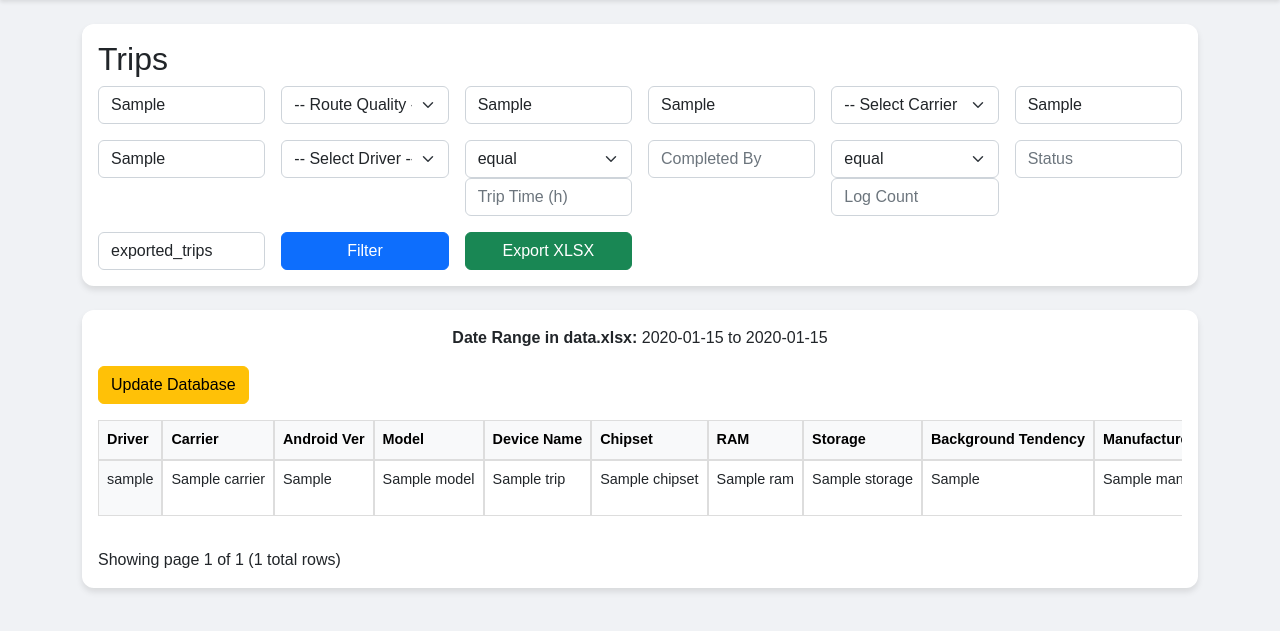
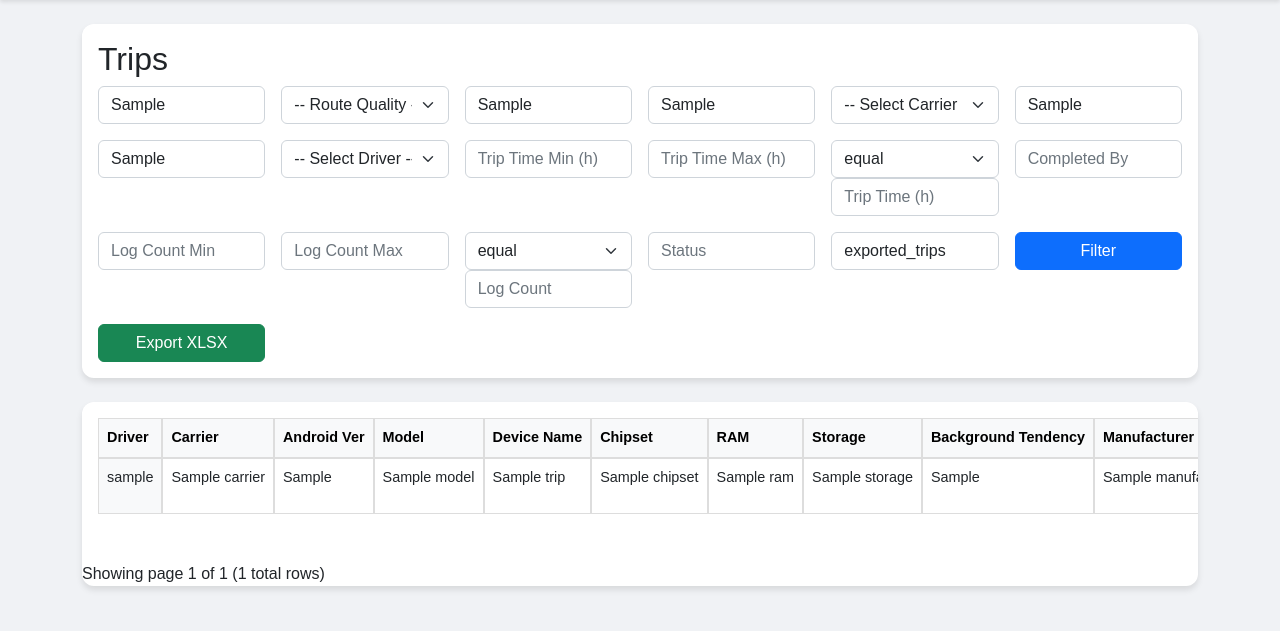
Before and after one commit to go-illa/exportmixpanel, a Flask app: template templates/trips.html in a window 1280 px wide. Shown: the part 56-687 px from the top of the page. Run offline with Flask 3, Linux system fonts and the light colour scheme; the template is opened without the code that fills it: most values are stand-ins (such as "Sample title", 1, 10 or a date in 2020).

Commit message:
Enhance trip filtering capabilities by introducing range filters for trip time and log count in both the backend and frontend. Updated the export_trips function to support new filtering logic, allowing users to specify minimum and maximum values. Modified the trips template to include input fields for these new filters, improving user experience and data accuracy.

```diff
--- a/app.py
+++ b/app.py
@@ -356,8 +356,8 @@ def update_db():
 def export_trips():
     """
     Export filtered trips to XLSX, merging with DB data (including trip_time, completed_by,
-    coordinate_count (log count), status, and route_quality), with operator‐based filtering for trip_time
-    and log_count.
+    coordinate_count (log count), status, and route_quality). Supports both operator-based filtering
+    and new range filtering for trip_time and log_count.
     """
     session_local = Session()
     # Basic filters from the request (note: route_quality filtering will be applied after merging)
@@ -379,6 +379,12 @@ def export_trips():
     log_count = request.args.get("log_count", "").strip()
     log_count_op = request.args.get("log_count_op", "equal").strip()
     status_filter = request.args.get("status", "").strip()
+
+    # New range filter parameters for trip_time and log_count
+    trip_time_min = request.args.get("trip_time_min", "").strip()
+    trip_time_max = request.args.get("trip_time_max", "").strip()
+    log_count_min = request.args.get("log_count_min", "").strip()
+    log_count_max = request.args.get("log_count_max", "").strip()
 
     excel_path = os.path.join("data", "data.xlsx")
     excel_data = load_excel_data(excel_path)
@@ -417,7 +423,6 @@ def export_trips():
                 cd = float(db_trip.calculated_distance)
             except (TypeError, ValueError):
                 cd = None
-            # Overwrite with DB value; if quality is missing, it becomes ""
             row["route_quality"] = db_trip.route_quality or ""
             row["manual_distance"] = md if md is not None else ""
             row["calculated_distance"] = cd if cd is not None else ""
@@ -498,8 +503,21 @@ def export_trips():
             return value >= threshold
         return False
 
-    # Filter by trip_time using operator logic
-    if trip_time:
+    # Filter by trip_time: use range filtering if trip_time_min or trip_time_max provided, else operator filtering
+    if trip_time_min or trip_time_max:
+        if trip_time_min:
+            try:
+                tt_min = float(trip_time_min)
+                merged = [r for r in merged if r.get("trip_time") not in (None, "") and float(r.get("trip_time")) >= tt_min]
+            except ValueError:
+                pass
+        if trip_time_max:
+            try:
+                tt_max = float(trip_time_max)
+                merged = [r for r in merged if r.get("trip_time") not in (None, "") and float(r.get("trip_time")) <= tt_max]
+            except ValueError:
+                pass
+    elif trip_time:
         try:
             tt_value = float(trip_time)
             merged = [r for r in merged if r.get("trip_time") not in (None, "") and compare(float(r.get("trip_time")), trip_time_op, tt_value)]
@@ -510,8 +528,21 @@ def export_trips():
     if completed_by_filter:
         merged = [r for r in merged if r.get("completed_by") and str(r.get("completed_by")).strip().lower() == completed_by_filter.lower()]
 
-    # Filter by log_count (using coordinate_count) with operator logic
-    if log_count:
+    # Filter by log_count: use range filtering if log_count_min or log_count_max provided, else operator filtering
+    if log_count_min or log_count_max:
+        if log_count_min:
+            try:
+                lc_min = int(log_count_min)
+                merged = [r for r in merged if r.get("coordinate_count") not in (None, "") and int(r.get("coordinate_count")) >= lc_min]
+            except ValueError:
+                pass
+        if log_count_max:
+            try:
+                lc_max = int(log_count_max)
+                merged = [r for r in merged if r.get("coordinate_count") not in (None, "") and int(r.get("coordinate_count")) <= lc_max]
+            except ValueError:
+                pass
+    elif log_count:
         try:
             lc_value = int(log_count)
             merged = [r for r in merged if r.get("coordinate_count") not in (None, "") and compare(int(r.get("coordinate_count")), log_count_op, lc_value)]
@@ -548,6 +579,7 @@ def export_trips():
         download_name=filename,
         mimetype='application/vnd.openxmlformats-officedocument.spreadsheetml.sheet'
     )
+
 
 
 
@@ -810,13 +842,19 @@ def trips():
     carrier_filter = request.args.get("carrier", "").strip()
     variance_min = request.args.get("variance_min", type=float)
     variance_max = request.args.get("variance_max", type=float)
-    # New filters
+    # New filters for operator-based filtering
     trip_time_filter = request.args.get("trip_time", "").strip()
     trip_time_op = request.args.get("trip_time_op", "equal").strip()
     completed_by_filter = request.args.get("completed_by", "").strip()
     log_count_filter = request.args.get("log_count", "").strip()
     log_count_op = request.args.get("log_count_op", "equal").strip()
     status_filter = request.args.get("status", "").strip()
+
+    # New range filter parameters for trip_time and log_count
+    trip_time_min = request.args.get("trip_time_min", "").strip()
+    trip_time_max = request.args.get("trip_time_max", "").strip()
+    log_count_min = request.args.get("log_count_min", "").strip()
+    log_count_max = request.args.get("log_count_max", "").strip()
 
     excel_path = os.path.join("data", "data.xlsx")
     excel_data = load_excel_data(excel_path)
@@ -940,8 +978,21 @@ def trips():
             return value >= threshold
         return False
 
-    # Apply new filters:
-    if trip_time_filter:
+    # Apply new filters for trip_time: range filtering takes precedence over operator filtering
+    if trip_time_min or trip_time_max:
+        if trip_time_min:
+            try:
+                tt_min = float(trip_time_min)
+                excel_data = [r for r in excel_data if r.get("trip_time") not in (None, "") and float(r.get("trip_time")) >= tt_min]
+            except ValueError:
+                pass
+        if trip_time_max:
+            try:
+                tt_max = float(trip_time_max)
+                excel_data = [r for r in excel_data if r.get("trip_time") not in (None, "") and float(r.get("trip_time")) <= tt_max]
+            except ValueError:
+                pass
+    elif trip_time_filter:
         try:
             tt_value = float(trip_time_filter)
             excel_data = [r for r in excel_data if r.get("trip_time") not in (None, "") and compare(float(r.get("trip_time")), trip_time_op, tt_value)]
@@ -951,7 +1002,21 @@ def trips():
     if completed_by_filter:
         excel_data = [r for r in excel_data if r.get("completed_by") and str(r.get("completed_by")).strip().lower() == completed_by_filter.lower()]
 
-    if log_count_filter:
+    # Apply new filters for log_count: range filtering takes precedence over operator filtering
+    if log_count_min or log_count_max:
+        if log_count_min:
+            try:
+                lc_min = int(log_count_min)
+                excel_data = [r for r in excel_data if r.get("coordinate_count") not in (None, "") and int(r.get("coordinate_count")) >= lc_min]
+            except ValueError:
+                pass
+        if log_count_max:
+            try:
+                lc_max = int(log_count_max)
+                excel_data = [r for r in excel_data if r.get("coordinate_count") not in (None, "") and int(r.get("coordinate_count")) <= lc_max]
+            except ValueError:
+                pass
+    elif log_count_filter:
         try:
             lc_value = int(log_count_filter)
             excel_data = [r for r in excel_data if r.get("coordinate_count") not in (None, "") and compare(int(r.get("coordinate_count")), log_count_op, lc_value)]
@@ -1006,6 +1071,7 @@ def trips():
         drivers=drivers,
         carriers_for_dropdown=carriers_for_dropdown
     )
+
 
 
 
--- a/templates/trips.html
+++ b/templates/trips.html
@@ -45,7 +45,6 @@
         <select name="route_quality" class="form-select">
           <option value="">-- Route Quality --</option>
           <option value="Not Assigned" {% if route_quality_filter|lower == "not assigned" %}selected{% endif %}>Not Assigned</option>
-
           <option value="No Logs Trips" {% if route_quality_filter == "No Logs Trips" %}selected{% endif %}>No Logs Trips</option>
           <option value="Trip Points Only Exist" {% if route_quality_filter == "Trip Points Only Exist" %}selected{% endif %}>Trip Points Only Exist</option>
           <option value="Low" {% if route_quality_filter == "Low" %}selected{% endif %}>Low</option>
@@ -81,33 +80,48 @@
           {% endfor %}
         </select>
       </div>
+      <!-- New Row: Trip Time Range -->
+      <div class="col-md-2">
+        <input type="text" name="trip_time_min" class="form-control" placeholder="Trip Time Min (h)" value="{{ request.args.get('trip_time_min','') }}" />
+      </div>
+      <div class="col-md-2">
+        <input type="text" name="trip_time_max" class="form-control" placeholder="Trip Time Max (h)" value="{{ request.args.get('trip_time_max','') }}" />
+      </div>
+      <!-- Existing Trip Time Operator and Single Value Filter -->
       <div class="col-md-2">
         <select name="trip_time_op" class="form-select">
-          <option value="equal" {% if trip_time_op == "equal" %}selected{% endif %}>equal</option>
-          <option value="less than" {% if trip_time_op == "less than" %}selected{% endif %}>less than</option>
-          <option value="more than" {% if trip_time_op == "more than" %}selected{% endif %}>more than</option>
-          <option value="less than or equal" {% if trip_time_op == "less than or equal" %}selected{% endif %}>less than or equal</option>
-          <option value="more than or equal" {% if trip_time_op == "more than or equal" %}selected{% endif %}>more than or equal</option>
+          <option value="equal" {% if request.args.get('trip_time_op','equal') == "equal" %}selected{% endif %}>equal</option>
+          <option value="less than" {% if request.args.get('trip_time_op','equal') == "less than" %}selected{% endif %}>less than</option>
+          <option value="more than" {% if request.args.get('trip_time_op','equal') == "more than" %}selected{% endif %}>more than</option>
+          <option value="less than or equal" {% if request.args.get('trip_time_op','equal') == "less than or equal" %}selected{% endif %}>less than or equal</option>
+          <option value="more than or equal" {% if request.args.get('trip_time_op','equal') == "more than or equal" %}selected{% endif %}>more than or equal</option>
         </select>
         <input type="text" name="trip_time" class="form-control" placeholder="Trip Time (h)" value="{{ request.args.get('trip_time','') }}" />
       </div>
       <div class="col-md-2">
         <input type="text" name="completed_by" class="form-control" placeholder="Completed By" value="{{ request.args.get('completed_by','') }}" />
       </div>
+      <!-- New Row: Log Count Range -->
+      <div class="col-md-2">
+        <input type="text" name="log_count_min" class="form-control" placeholder="Log Count Min" value="{{ request.args.get('log_count_min','') }}" />
+      </div>
+      <div class="col-md-2">
+        <input type="text" name="log_count_max" class="form-control" placeholder="Log Count Max" value="{{ request.args.get('log_count_max','') }}" />
+      </div>
+      <!-- Existing Log Count Operator and Single Value Filter -->
       <div class="col-md-2">
         <select name="log_count_op" class="form-select">
-          <option value="equal" {% if log_count_op == "equal" %}selected{% endif %}>equal</option>
-          <option value="less than" {% if log_count_op == "less than" %}selected{% endif %}>less than</option>
-          <option value="more than" {% if log_count_op == "more than" %}selected{% endif %}>more than</option>
-          <option value="less than or equal" {% if log_count_op == "less than or equal" %}selected{% endif %}>less than or equal</option>
-          <option value="more than or equal" {% if log_count_op == "more than or equal" %}selected{% endif %}>more than or equal</option>
+          <option value="equal" {% if request.args.get('log_count_op','equal') == "equal" %}selected{% endif %}>equal</option>
+          <option value="less than" {% if request.args.get('log_count_op','equal') == "less than" %}selected{% endif %}>less than</option>
+          <option value="more than" {% if request.args.get('log_count_op','equal') == "more than" %}selected{% endif %}>more than</option>
+          <option value="less than or equal" {% if request.args.get('log_count_op','equal') == "less than or equal" %}selected{% endif %}>less than or equal</option>
+          <option value="more than or equal" {% if request.args.get('log_count_op','equal') == "more than or equal" %}selected{% endif %}>more than or equal</option>
         </select>
         <input type="text" name="log_count" class="form-control" placeholder="Log Count" value="{{ request.args.get('log_count','') }}" />
       </div>
       <div class="col-md-2">
         <input type="text" name="status" class="form-control" placeholder="Status" value="{{ request.args.get('status','') }}" />
       </div>
-
       <div class="col-md-2">
         <input type="text" name="export_name" class="form-control" placeholder="Export Name" value="{{ request.args.get('export_name','exported_trips') }}" />
       </div>
@@ -122,18 +136,7 @@
 </div>
 
 <div class="card mb-4 animate__animated animate__fadeInUp">
-  <div class="card-body">
-    {% if min_date and max_date %}
-    <div class="mb-3 text-center">
-      <strong>Date Range in data.xlsx:</strong> {{ min_date.strftime("%Y-%m-%d") }} to {{ max_date.strftime("%Y-%m-%d") }}
-    </div>
-    {% endif %}
-    <div class="mb-3">
-      <form method="POST" action="{{ url_for('update_db') }}">
-        <button type="submit" class="btn btn-warning">Update Database</button>
-      </form>
-    </div>
-    <div class="table-container">
+  <div class="card-body table-container">
     <table class="table table-bordered custom-table">
       <thead class="table-light">
         <tr>
@@ -208,21 +211,22 @@
       </tbody>
     </table>
   </div>
-
   <div class="d-flex justify-content-between align-items-center mt-3">
     <p class="mb-0">Showing page {{ page }} of {{ total_pages }} ({{ total_rows }} total rows)</p>
     <div>
       {% if page > 1 %}
-          <a class="btn btn-secondary btn-sm" href="?page={{ page-1 }}&trip_id={{ trip_id_search }}&route_quality={{ route_quality_filter }}&model={{ model_filter }}&ram={{ ram_filter }}&variance_min={{ variance_min }}&variance_max={{ variance_max }}&driver={{ driver_filter or '' }}&carrier={{ carrier_filter or '' }}">Previous</a>
+        <a class="btn btn-secondary btn-sm" href="?page={{ page-1 }}&trip_id={{ trip_id_search }}&route_quality={{ route_quality_filter }}&model={{ model_filter }}&ram={{ ram_filter }}&carrier={{ carrier_filter }}&variance_min={{ variance_min }}&variance_max={{ variance_max }}&driver={{ driver_filter or '' }}&trip_time_min={{ request.args.get('trip_time_min','') }}&trip_time_max={{ request.args.get('trip_time_max','') }}&trip_time={{ request.args.get('trip_time','') }}&trip_time_op={{ request.args.get('trip_time_op','equal') }}&completed_by={{ request.args.get('completed_by','') }}&log_count_min={{ request.args.get('log_count_min','') }}&log_count_max={{ request.args.get('log_count_max','') }}&log_count={{ request.args.get('log_count','') }}&log_count_op={{ request.args.get('log_count_op','equal') }}&status={{ request.args.get('status','') }}">
+          Previous
+        </a>
       {% endif %}
       {% if page < total_pages %}
-          <a class="btn btn-secondary btn-sm" href="?page={{ page+1 }}&trip_id={{ trip_id_search }}&route_quality={{ route_quality_filter }}&model={{ model_filter }}&ram={{ ram_filter }}&variance_min={{ variance_min }}&variance_max={{ variance_max }}&driver={{ driver_filter or '' }}&carrier={{ carrier_filter or '' }}">Next</a>
+        <a class="btn btn-secondary btn-sm" href="?page={{ page+1 }}&trip_id={{ trip_id_search }}&route_quality={{ route_quality_filter }}&model={{ model_filter }}&ram={{ ram_filter }}&carrier={{ carrier_filter }}&variance_min={{ variance_min }}&variance_max={{ variance_max }}&driver={{ driver_filter or '' }}&trip_time_min={{ request.args.get('trip_time_min','') }}&trip_time_max={{ request.args.get('trip_time_max','') }}&trip_time={{ request.args.get('trip_time','') }}&trip_time_op={{ request.args.get('trip_time_op','equal') }}&completed_by={{ request.args.get('completed_by','') }}&log_count_min={{ request.args.get('log_count_min','') }}&log_count_max={{ request.args.get('log_count_max','') }}&log_count={{ request.args.get('log_count','') }}&log_count_op={{ request.args.get('log_count_op','equal') }}&status={{ request.args.get('status','') }}">
+          Next
+        </a>
       {% endif %}
     </div>
   </div>
 </div>
-</div>
-
 <script>
 document.querySelectorAll('.route-quality-select').forEach(function(selectElem) {
   selectElem.addEventListener('change', function() {
```
Lines whose indentation alone changed are shown as unchanged.
